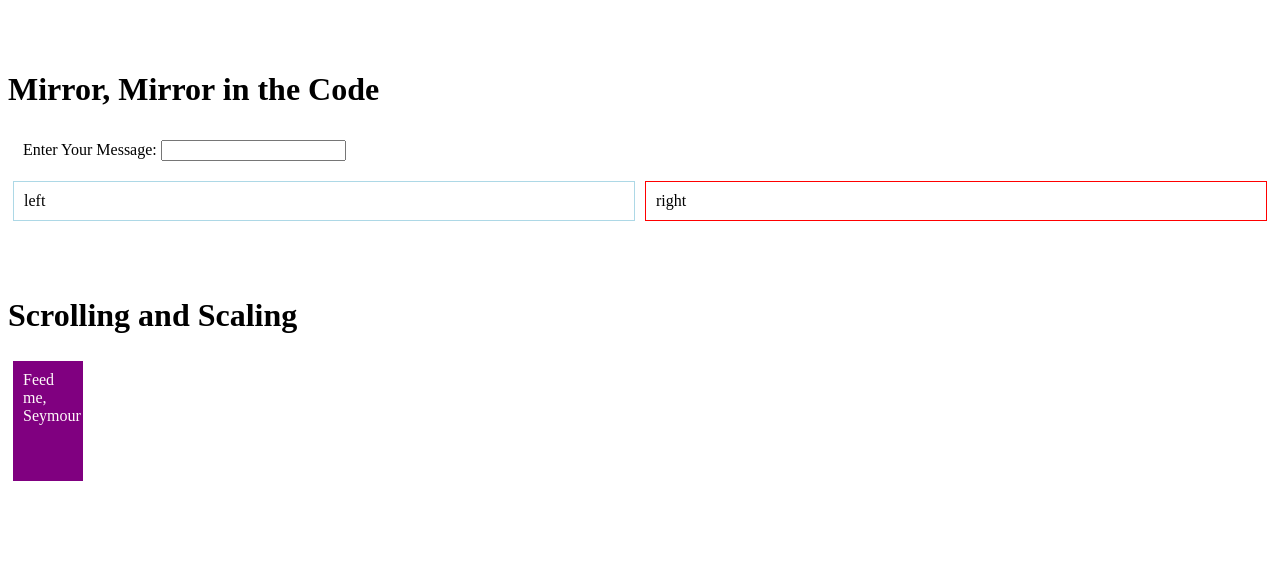
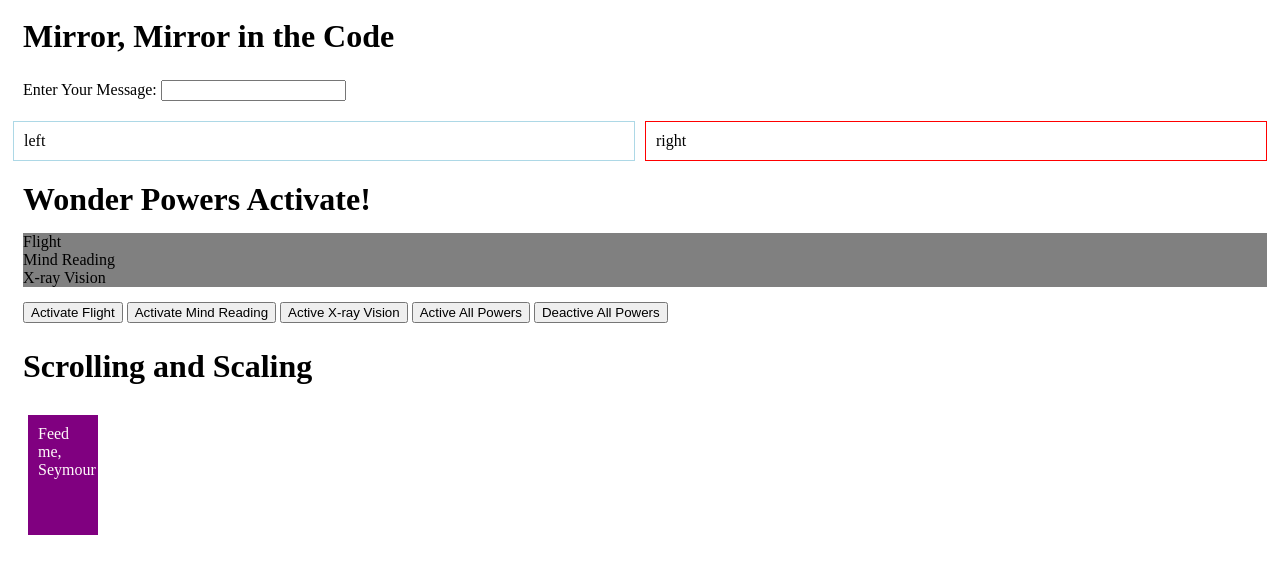
Before and after one commit to manilabui/NSS-Foundations, a plain HTML site: page js-events/src/index.html in a window 1280 px wide. Shown: the top 574 px of the page. Drawn offline with Linux system fonts and the light colour scheme.

Commit message:
started wonder powers exercise

```diff
--- a/js-events/src/index.html
+++ b/js-events/src/index.html
@@ -5,6 +5,7 @@
 	<link rel="stylesheet" type="text/css" href="styles/main.css">
 </head>
 <body>
+	<div>
 		<h1>Mirror, Mirror in the Code</h1>
 		<fieldset class="message-container">
 			<label>Enter Your Message:</label>
@@ -14,11 +15,37 @@
 			<section id="mirror-left">left</section>
 			<section id="mirror-right">right</section>
 		</article>
+	</div>
 
+	<div>
+		<h1>Wonder Powers Activate!</h1>
+		<article id="powerList">
+		    <section id="flight" class="power disabled">
+		        Flight
+		    </section>
+		    <section id="mindreading" class="power disabled">
+		        Mind Reading
+		    </section>
+		    <section id="xray" class="power disabled">
+		        X-ray Vision
+		    </section>
+	    </article>
+	    <article class="button-group">
+			<button id="activate-flight">Activate Flight</button>
+			<button id="activate-mindreading">Activate Mind Reading</button>
+			<button id="activate-xray">Active X-ray Vision</button>
+
+			<button id="activate-all">Active All Powers</button>
+			<button id="deactivate-all">Deactive All Powers</button>
+		</article>
+	</div>
+
+	<div>
 		<h1>Scrolling and Scaling</h1>
 		<article id="box">
 			<section id="audrey">Feed me, Seymour</section>
 	  	</article>
+  	</div>
 
 	<script type="text/javascript" src="scripts/main.js"></script>
 </body>
--- a/js-events/src/styles/main.css
+++ b/js-events/src/styles/main.css
@@ -1,11 +1,15 @@
 h1 {
 	padding-top: 50px;
+	padding: 10px;
+	margin: 5px;
 }
 
 fieldset {
     border: 0;
 }
 
+
+/* Mirror Exercise */
 .message-container {
 	padding: 10px;
 	margin: 5px;
@@ -30,9 +34,34 @@ fieldset {
 	border: solid red 1px;
 }
 
+
+/* Wonder Powers Exercise */
+.disabled {
+    background-color: gray;
+}
+
+.enabled {
+    background-color: fuchsia;
+    color: goldenrod;
+}
+
+.button-group {
+	padding: 10px;
+	margin: 5px;
+}
+
+#powerList {
+	padding-left: 10px;
+	margin: 5px;
+}
+
+
+/* Scrolling + Scaling Exercise */
 #box {
   display: flex;
   min-height: 1500px;
+  padding: 10px;
+  margin: 5px;
 }
 
 #audrey {
```
Lines whose indentation alone changed are shown as unchanged.
